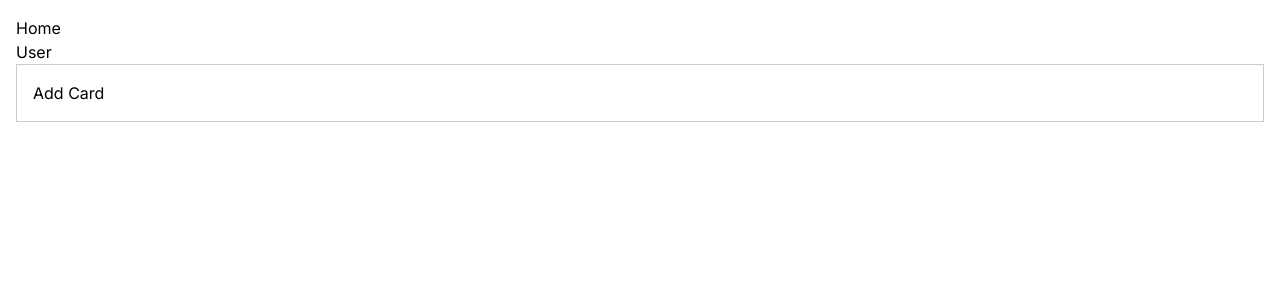
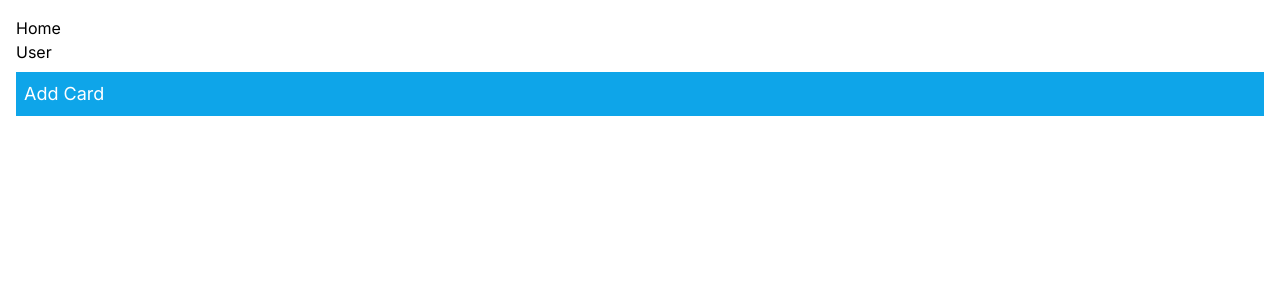
Before and after one commit to web-dev-london/nextjs-demo, a Next.js app: page / in a window 1280 px wide. Shown: the top 300 px of the page. Built offline with nearby package versions, Linux system fonts and the light colour scheme.

Commit message:
Daisy UI component library

```diff
--- a/app/components/ProductCard/ProductCard.tsx
+++ b/app/components/ProductCard/ProductCard.tsx
@@ -1,10 +1,10 @@
 import React from 'react'
 import AddCard from '../AddCard';
-import styles from './ProductCard.module.css'
+
 
 const ProductCard = () => {
   return (
-    <div className={styles.card}>
+    <div className='p-2 my-2 bg-sky-500 text-white text-lg'>
       <AddCard />
     </div>
   )
```
